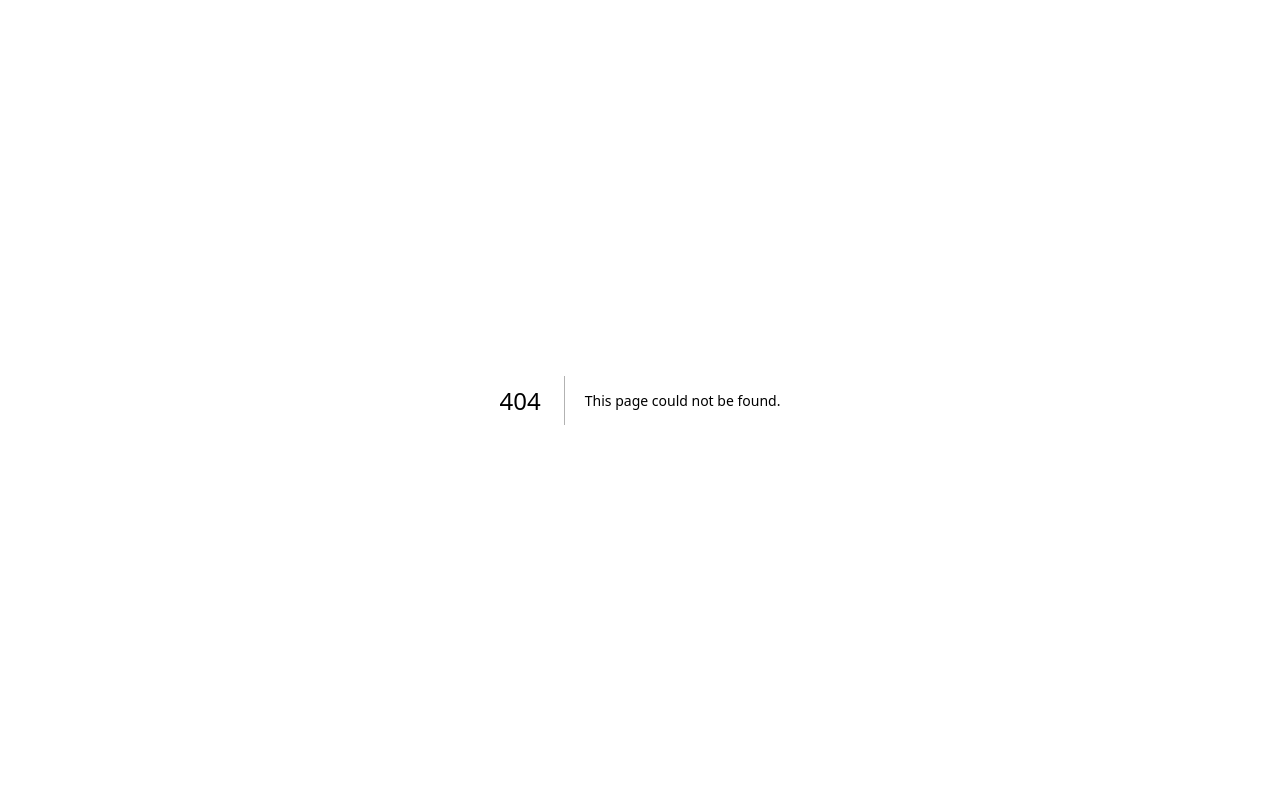
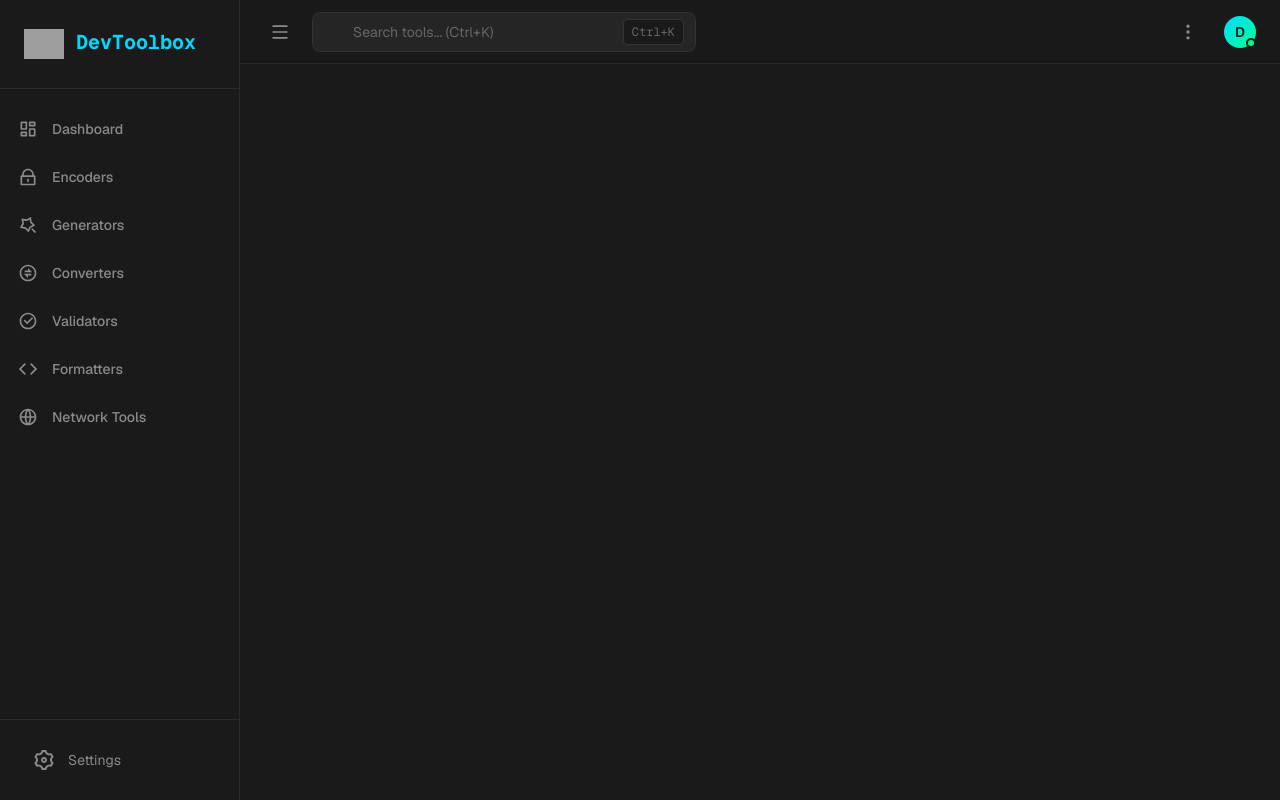
Before and after one commit to Azyphyrus/DevArsenal, a Next.js app: page /URL_Encoder in a window 1280 px wide. Before the commit this address had no page. Built offline with nearby package versions, Linux system fonts and the light colour scheme; grey boxes are pictures that could not be loaded.

Commit message:
Minor Changes

```diff
--- a/app/Code_Snippet_Manager/page.tsx
+++ b/app/Code_Snippet_Manager/page.tsx
@@ -99,8 +99,6 @@
 
   return (
     <div className="min-h-screen bg-[#1a1a1a] text-white font-sans">
-
-      <div className="h-1 w-full bg-[#00ff88] animate-pulse"></div>
 
       <Sidebar />
 
--- a/app/JSON_Formatter/page.tsx
+++ b/app/JSON_Formatter/page.tsx
@@ -174,8 +174,6 @@
   return (
     <div className="min-h-screen bg-[#1a1a1a] text-white font-sans">
 
-      <div className="h-1 w-full bg-[#00ff88] animate-pulse"></div>
-
       <Sidebar />
 
       <div className="flex-1 ml-60 transition-all duration-300">
--- /dev/null
+++ b/app/URL_Encoder/page.tsx
@@ -0,0 +1,20 @@
+'use client'
+import Sidebar from "@/components/Sidebar";
+import Header from "@/components/Header";
+
+export default function URL_Encoder() {
+
+  return (
+    <div className="min-h-screen bg-[#1a1a1a] text-white font-sans">
+      <Sidebar />
+      <div className="flex-1 ml-60 transition-all duration-300">
+        <Header />
+        <main className="p-8">
+
+
+
+        </main>
+      </div>
+    </div>
+  );
+}
```
